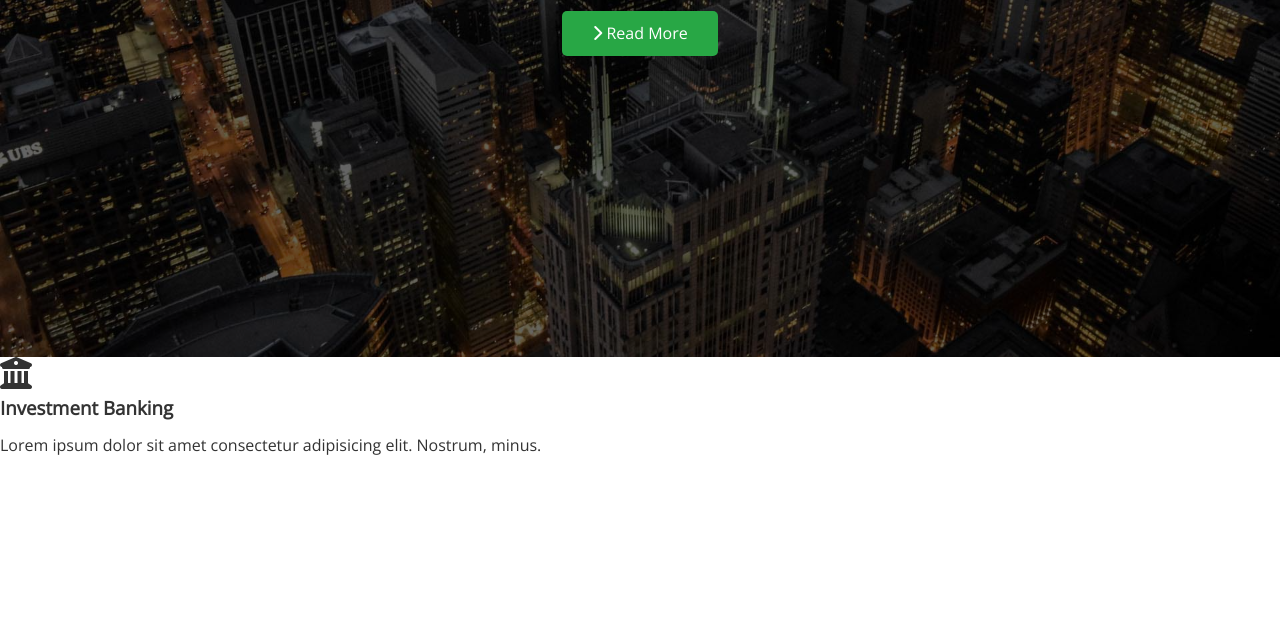
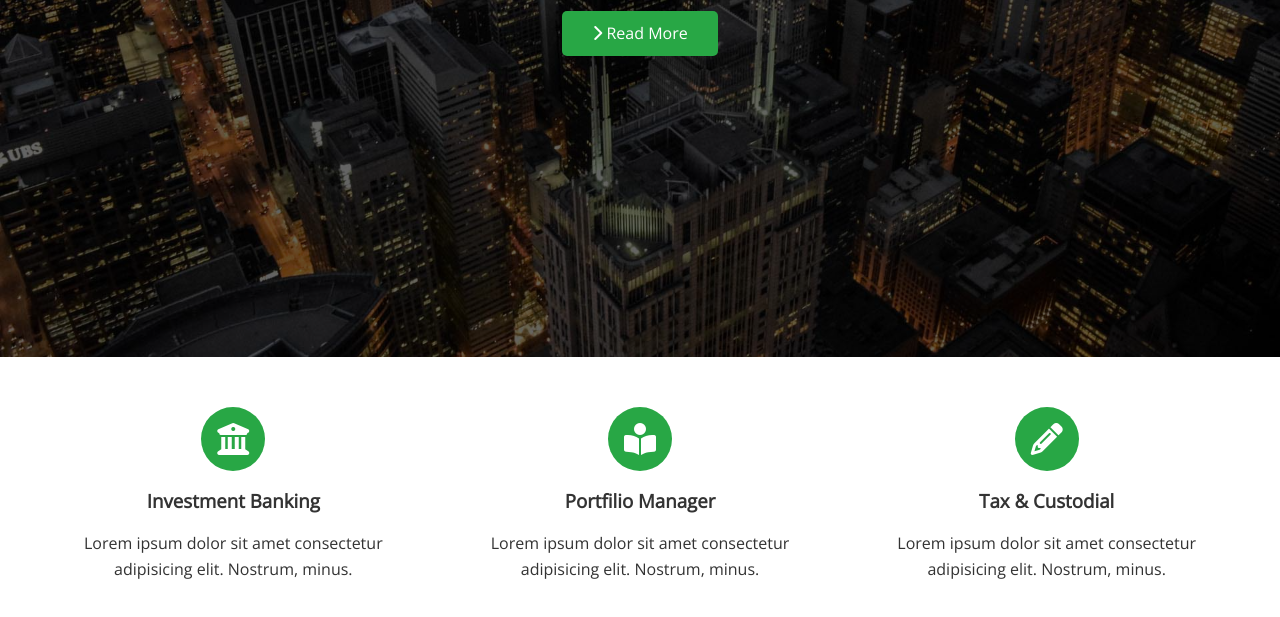
Before and after one commit to GuyShabtay/Edgeledger, a plain HTML site: page index.html in a window 1280 px wide. Shown: the part 443-1060 px from the top of the page. Before the commit the page ends 911 px from the top, so only its background shows below. Drawn offline with nearby package versions, Linux system fonts and the light colour scheme.

Commit message:
main section finished

```diff
--- a/css/style.css
+++ b/css/style.css
@@ -85,3 +85,19 @@ img{
   max-width: 600px;
   margin:20px 0 30px;
 }
+
+.icons{
+  padding:30px;
+}
+.icons h3{
+font-weight: bold;
+margin-bottom: 15px;
+}
+.icons i{
+  background-color: #28a745;
+  color:white;
+  padding:1rem;
+  border-radius: 50%;
+  margin-bottom: 15px;
+
+}
--- a/css/utilities.css
+++ b/css/utilities.css
@@ -48,3 +48,17 @@ btn-light{
 .hero *{
   z-index:10;
 }
+
+/* flex items */
+.flex-items{
+  display:flex;
+  text-align: center;
+  justify-content: center;
+  align-items: center;
+  height:100%;
+
+}
+.flex-items > div{
+  padding:20px;
+
+}
--- a/index.html
+++ b/index.html
@@ -41,6 +41,20 @@
           <p>Lorem ipsum dolor sit amet consectetur adipisicing elit. Nostrum, minus.</p>
         </div>
       </div>
+      <div>
+        <i class="fas fa-book-reader fa-2x"></i>
+        <div>
+          <h3>Portfilio Manager</h3>
+          <p>Lorem ipsum dolor sit amet consectetur adipisicing elit. Nostrum, minus.</p>
+        </div>
+      </div>
+      <div>
+        <i class="fas fa-pencil-alt fa-2x"></i>
+        <div>
+          <h3>Tax & Custodial</h3>
+          <p>Lorem ipsum dolor sit amet consectetur adipisicing elit. Nostrum, minus.</p>
+        </div>
+      </div>
     </div>
   </section>
 </main>
```
